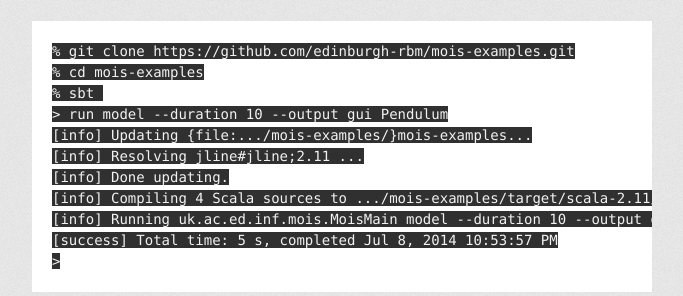
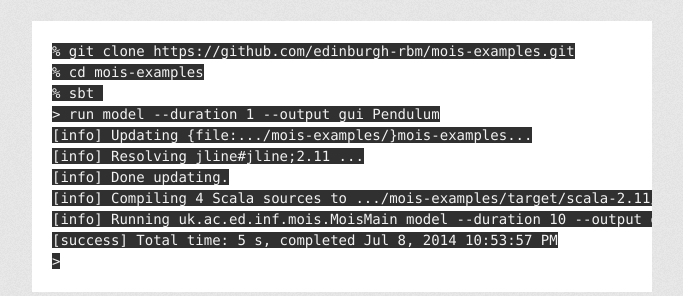
Before and after one commit to edinburgh-rbm/mois-examples, a Jekyll site: the page built from running.md, in a window 1280 px wide and 900 px high, scrolled down 3177 px. Shown: the part 377-673 px from the top of the window, without its empty margins (298-981 px from the left). Built offline with Jekyll 4.4.1, drawn with Linux system fonts in a browser that asks for light colours; some web fonts are replaced; a script that is not in the unit is left out.

Commit message:
shorter duration for basic example for low memory machines

```diff
--- a/running.md
+++ b/running.md
@@ -151,7 +151,7 @@
 % git clone https://github.com/edinburgh-rbm/mois-examples.git
 % cd mois-examples
 % sbt
-> run model --duration 10 --output gui Pendulum
+> run model --duration 1 --output gui Pendulum
 [info] Updating {file:.../mois-examples/}mois-examples...
 [info] Resolving jline#jline;2.11 ...
 [info] Done updating.
```
